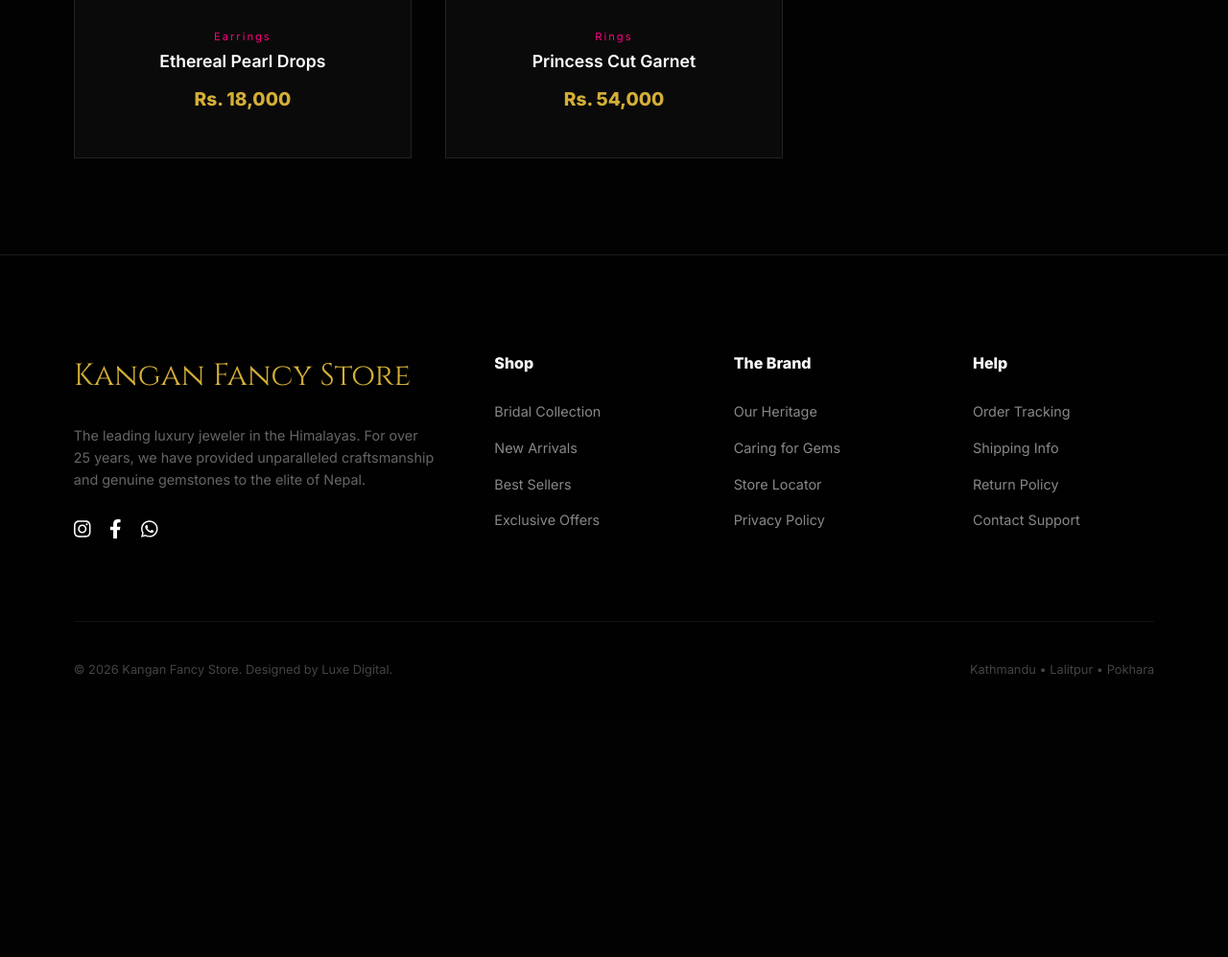
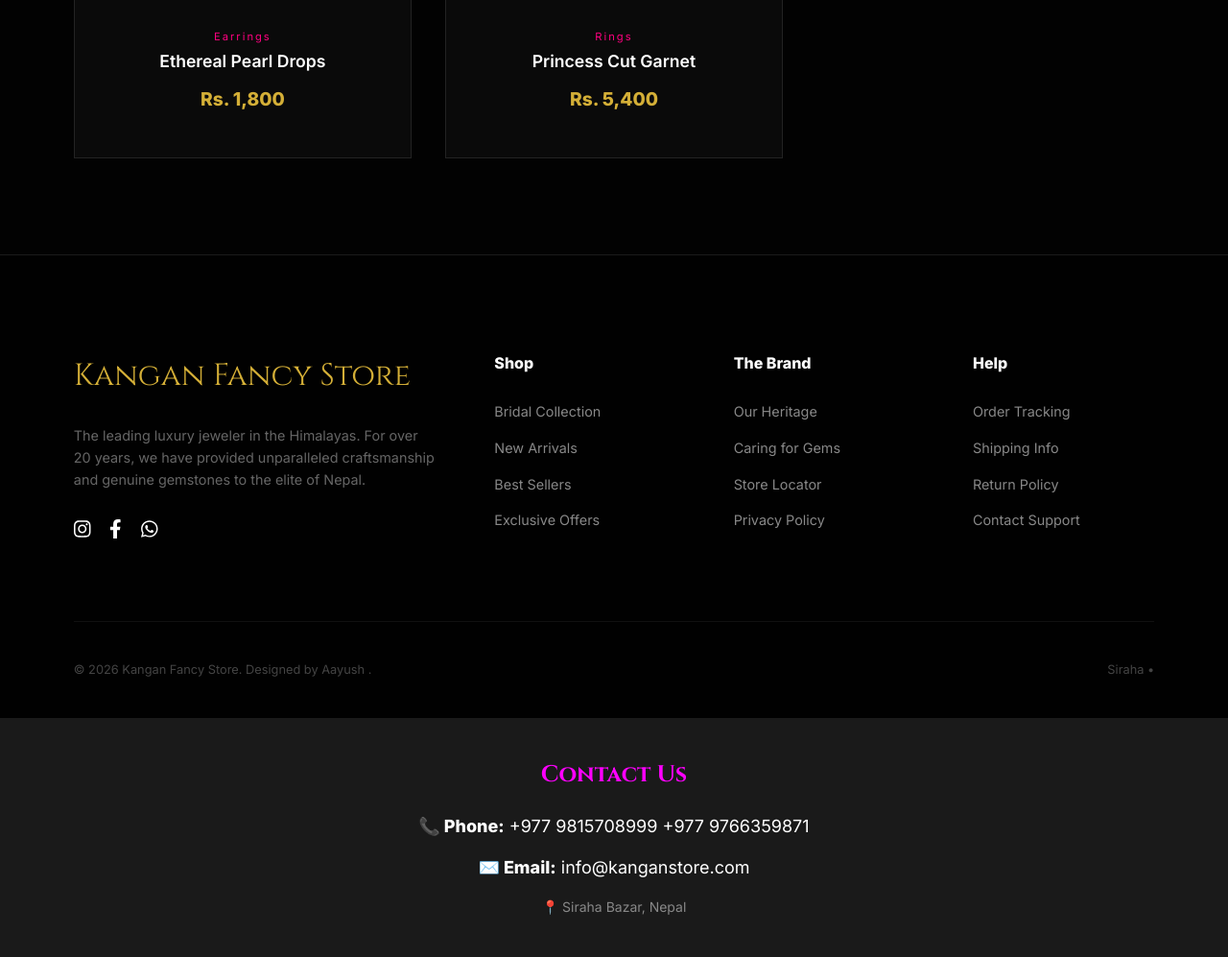
Before and after one commit to Aayushsah19/KanganFancyStore, a Django app: page / in a window 1280 px wide. Shown: the part 4673-5670 px from the top of the page at 96% size. Before the commit the page ends 5378 px from the top, so only its background shows below. Run offline with Django 5.2, Linux system fonts and the light colour scheme; some libraries are stand-ins or nearby versions.

Commit message:
added phone and email info

```diff
--- a/store/templates/index.html
+++ b/store/templates/index.html
@@ -289,7 +289,7 @@
     <section id="hero">
         <canvas id="webgl-canvas"></canvas>
         <div class="hero-text">
-            <span>Kathmandu • Since 1995</span>
+            <span>Siraha • Since 2006</span>
             <h1>Radiance of <br> Traditional Art</h1>
             <p>Step into a world of curated luxury. Nepal's most exquisite collection of fancy bangles, bridal sets, and timeless gold-plated crafts.</p>
             <button class="btn-main" onclick="gsap.to(window, {scrollTo: '#shop', duration: 1})">Shop the Collection</button>
@@ -393,7 +393,7 @@
         <div class="footer-grid">
             <div>
                 <div class="brand footer-logo">Kangan Fancy Store</div>
-                <p style="color:#666; font-size:0.9rem;">The leading luxury jeweler in the Himalayas. For over 25 years, we have provided unparalleled craftsmanship and genuine gemstones to the elite of Nepal.</p>
+                <p style="color:#666; font-size:0.9rem;">The leading luxury jeweler in the Himalayas. For over 20 years, we have provided unparalleled craftsmanship and genuine gemstones to the elite of Nepal.</p>
                 <div style="display:flex; gap:20px; margin-top:30px;">
                     <i class="fab fa-instagram fa-lg"></i>
                     <i class="fab fa-facebook-f fa-lg"></i>
@@ -429,34 +429,34 @@
             </div>
         </div>
         <div class="bottom-bar">
-            <span>© 2026 Kangan Fancy Store. Designed by Luxe Digital.</span>
-            <span>Kathmandu • Lalitpur • Pokhara</span>
+            <span>© 2026 Kangan Fancy Store. Designed by Aayush .</span>
+            <span>Siraha • </span>
         </div>
     </footer>
 
     <script>
         // --- 1. PRODUCT DATABASE (20 ITEMS) ---
         const PRODUCTS = [
-            { id: 1, name: "Regal Gold Kangan Set", cat: "Bangles", price: 85000, img: "https://images.unsplash.com/photo-1611591437281-460bfbe1220a?q=80&w=600" },
-            { id: 2, name: "Emerald Royale Choker", cat: "Necklaces", price: 125000, img: "https://images.unsplash.com/photo-1599643478518-a784e5dc4c8f?q=80&w=600" },
-            { id: 3, name: "Pearl Droplet Earrings", cat: "Earrings", price: 12000, img: "https://images.unsplash.com/photo-1535632066927-ab7c9ab60908?q=80&w=600" },
-            { id: 4, name: "Deep Blue Sapphire Ring", cat: "Rings", price: 45000, img: "https://images.unsplash.com/photo-1605100804763-247f67b3557e?q=80&w=600" },
-            { id: 5, name: "Antique Wedding Bangles", cat: "Bangles", price: 210000, img: "https://images.unsplash.com/photo-1602751584412-718b4e18375a?q=80&w=600" },
-            { id: 6, name: "Matte Gold Kangan", cat: "Bangles", price: 65000, img: "https://images.unsplash.com/photo-1515562141207-7a88fb7ce338?q=80&w=600" },
-            { id: 7, name: "Ruby Studded Jhumkas", cat: "Earrings", price: 28500, img: "https://images.unsplash.com/photo-1635767793021-95207c1ae584?q=80&w=600" },
-            { id: 8, name: "Diamond Vow Band", cat: "Rings", price: 32000, img: "https://images.unsplash.com/photo-1589128777073-263566ae5e4d?q=80&w=600" },
-            { id: 9, name: "Temple Style Bangles", cat: "Bangles", price: 42000, img: "https://images.unsplash.com/photo-1619119069152-a2b331eb392a?q=80&w=600" },
-            { id: 10, name: "Bridal Rani Haar", cat: "Necklaces", price: 350000, img: "https://images.unsplash.com/photo-1511253819057-5408d3d81f88?q=80&w=600" },
-            { id: 11, name: "Statement Hoop Gold", cat: "Earrings", price: 15500, img: "https://images.unsplash.com/photo-1630030532634-21761d71848e?q=80&w=600" },
-            { id: 12, name: "Classic Solitaire Ring", price: 89000, cat: "Rings", img: "https://images.unsplash.com/photo-1544957992-20514f595d6f?q=80&w=600" },
-            { id: 13, name: "Solid Velvet Bangles", cat: "Bangles", price: 4500, img: "https://images.unsplash.com/photo-1611085583191-a3b1a308c1f1?q=80&w=600" },
-            { id: 14, name: "Lotus Petal Necklace", cat: "Necklaces", price: 78000, img: "https://images.unsplash.com/photo-1596944924616-7b38e7cfac36?q=80&w=600" },
-            { id: 15, name: "Moonlight Silver Studs", cat: "Earrings", price: 9500, img: "https://images.unsplash.com/photo-1616110410499-1317075c3d00?q=80&w=600" },
-            { id: 16, name: "Vintage Rose Ring", cat: "Rings", price: 27000, img: "https://images.unsplash.com/photo-1603961314754-811bd5817279?q=80&w=600" },
-            { id: 17, name: "Gold Plated Bridal Set", cat: "Necklaces", price: 45000, img: "https://images.unsplash.com/photo-1506630448388-4e683c67ddb0?q=80&w=600" },
-            { id: 18, name: "Filigree Design Bangle", cat: "Bangles", price: 12500, img: "https://images.unsplash.com/photo-1601121141461-9d6647bca1ed?q=80&w=600" },
-            { id: 19, name: "Ethereal Pearl Drops", cat: "Earrings", price: 18000, img: "https://images.unsplash.com/photo-1588444837495-c6cfcb53b82c?q=80&w=600" },
-            { id: 20, name: "Princess Cut Garnet", cat: "Rings", price: 54000, img: "https://images.unsplash.com/photo-1598560917505-59a3ad559071?q=80&w=600" }
+            { id: 1, name: "Regal Gold Kangan Set", cat: "Bangles", price: 8500, img: "https://images.unsplash.com/photo-1611591437281-460bfbe1220a?q=80&w=600" },
+            { id: 2, name: "Emerald Royale Choker", cat: "Necklaces", price: 1250, img: "https://images.unsplash.com/photo-1599643478518-a784e5dc4c8f?q=80&w=600" },
+            { id: 3, name: "Pearl Droplet Earrings", cat: "Earrings", price: 1200, img: "https://images.unsplash.com/photo-1535632066927-ab7c9ab60908?q=80&w=600" },
+            { id: 4, name: "Deep Blue Sapphire Ring", cat: "Rings", price: 500, img: "https://images.unsplash.com/photo-1605100804763-247f67b3557e?q=80&w=600" },
+            { id: 5, name: "Antique Wedding Bangles", cat: "Bangles", price: 2100, img: "https://images.unsplash.com/photo-1602751584412-718b4e18375a?q=80&w=600" },
+            { id: 6, name: "Matte Gold Kangan", cat: "Bangles", price: 6500, img: "https://images.unsplash.com/photo-1515562141207-7a88fb7ce338?q=80&w=600" },
+            { id: 7, name: "Ruby Studded Jhumkas", cat: "Earrings", price: 2500, img: "https://images.unsplash.com/photo-1635767793021-95207c1ae584?q=80&w=600" },
+            { id: 8, name: "Diamond Vow Band", cat: "Rings", price: 3000, img: "https://images.unsplash.com/photo-1589128777073-263566ae5e4d?q=80&w=600" },
+            { id: 9, name: "Temple Style Bangles", cat: "Bangles", price: 400, img: "https://images.unsplash.com/photo-1619119069152-a2b331eb392a?q=80&w=600" },
+            { id: 10, name: "Bridal Rani Haar", cat: "Necklaces", price: 3500, img: "https://images.unsplash.com/photo-1511253819057-5408d3d81f88?q=80&w=600" },
+            { id: 11, name: "Statement Hoop Gold", cat: "Earrings", price: 1500, img: "https://images.unsplash.com/photo-1630030532634-21761d71848e?q=80&w=600" },
+            { id: 12, name: "Classic Solitaire Ring", price: 800, cat: "Rings", img: "https://images.unsplash.com/photo-1544957992-20514f595d6f?q=80&w=600" },
+            { id: 13, name: "Solid Velvet Bangles", cat: "Bangles", price: 400, img: "https://images.unsplash.com/photo-1611085583191-a3b1a308c1f1?q=80&w=600" },
+            { id: 14, name: "Lotus Petal Necklace", cat: "Necklaces", price: 700, img: "https://images.unsplash.com/photo-1596944924616-7b38e7cfac36?q=80&w=600" },
+            { id: 15, name: "Moonlight Silver Studs", cat: "Earrings", price: 990, img: "https://images.unsplash.com/photo-1616110410499-1317075c3d00?q=80&w=600" },
+            { id: 16, name: "Vintage Rose Ring", cat: "Rings", price: 2700, img: "https://images.unsplash.com/photo-1603961314754-811bd5817279?q=80&w=600" },
+            { id: 17, name: "Gold Plated Bridal Set", cat: "Necklaces", price: 4500, img: "https://images.unsplash.com/photo-1506630448388-4e683c67ddb0?q=80&w=600" },
+            { id: 18, name: "Filigree Design Bangle", cat: "Bangles", price: 1200, img: "https://images.unsplash.com/photo-1601121141461-9d6647bca1ed?q=80&w=600" },
+            { id: 19, name: "Ethereal Pearl Drops", cat: "Earrings", price: 1800, img: "https://images.unsplash.com/photo-1588444837495-c6cfcb53b82c?q=80&w=600" },
+            { id: 20, name: "Princess Cut Garnet", cat: "Rings", price: 5400, img: "https://images.unsplash.com/photo-1598560917505-59a3ad559071?q=80&w=600" }
         ];
 
         // --- 2. APP STATE ---
@@ -664,7 +664,7 @@
 
             showNotice("Connecting to eSewa API...");
             setTimeout(() => {
-                alert(`Order Placed Successfully! Thank you ${name}.`);
+                alert(`Order Placed Successfully! Thank you 🙏 ${name}.`);
                 cart = [];
                 updateCartUI();
                 closeModal();
@@ -696,5 +696,28 @@
             }
         }
     </script>
+
+    <section id="contact-info" style="padding: 40px 20px; text-align: center; background: #1a1a1a; color: white;">
+    <h2 style="color: #ff00ff; margin-bottom: 20px;">Contact Us</h2>
+
+    <div style="margin-bottom: 15px;">
+        <p style="font-size: 18px;">
+            <strong>📞 Phone:</strong>
+            <a href="tel:+9779815708999" style="color: white; text-decoration: none;"> +977 9815708999</a>
+            <a href="tel:+9779766359871" style="color: white; text-decoration: none;"> +977 9766359871</a>
+        </p>
+    </div>
+
+    <div style="margin-bottom: 15px;">
+        <p style="font-size: 18px;">
+            <strong>✉️ Email:</strong>
+            <a href="mailto:info@kanganstore.com" style="color: white; text-decoration: none;"> info@kanganstore.com</a>
+        </p>
+    </div>
+
+    <p style="font-size: 14px; color: #888;">📍 Siraha Bazar, Nepal</p>
+</section>
+
+
 </body>
 </html>
```
